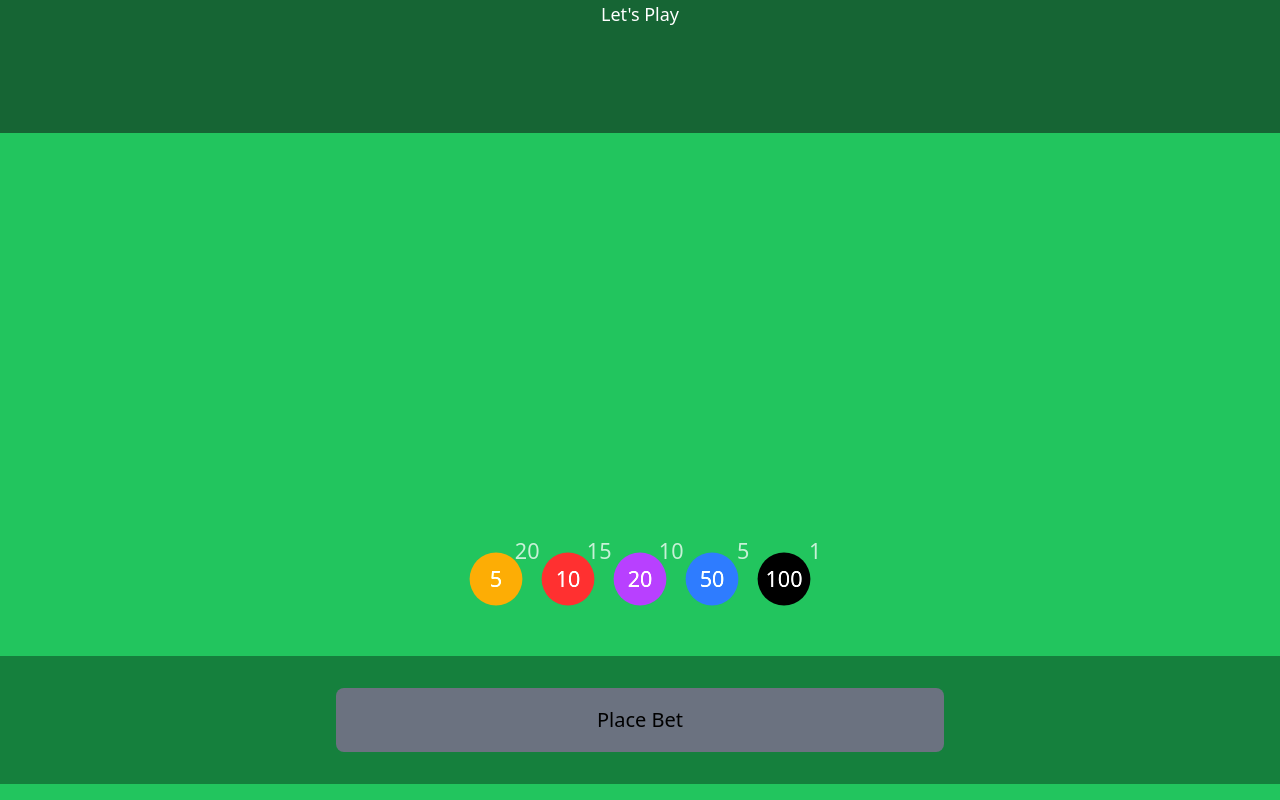
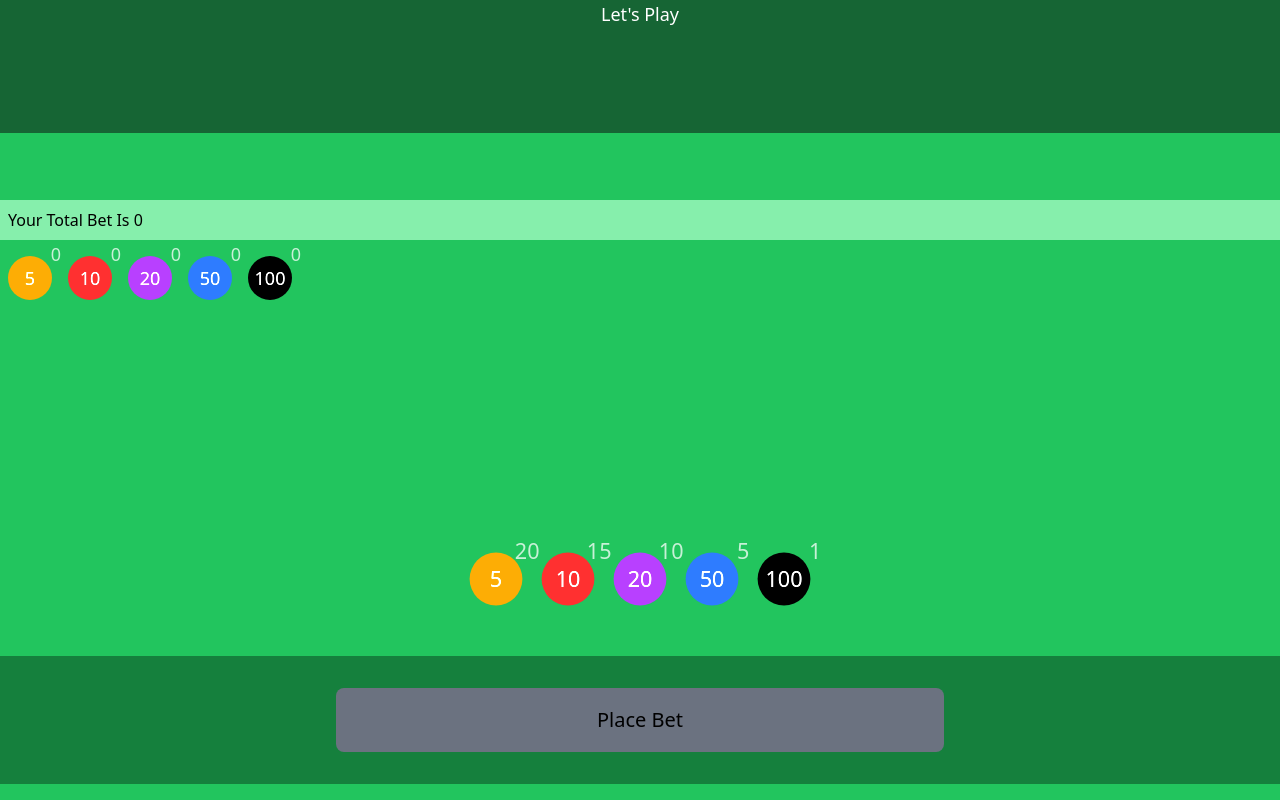
Before and after one commit to mjapanwala/blackjackofficial, a Next.js app: page / in a window 1280 px wide. Both pictures are taken after a click on the button "Start Game". Shown: the top 800 px of the page. Built offline with nearby package versions, Linux system fonts and the light colour scheme.

Commit message:
linked list

```diff
--- a/src/components/coins/coins.tsx
+++ b/src/components/coins/coins.tsx
@@ -1,11 +1,125 @@
-import React, { useState, useContext } from "react";
+import React, { useState, useContext, useEffect } from "react";
 import BettingContainer, {
   helloContext,
 } from "@containers/BettingContainer/BettingContainer";
 import { BetContainer } from "@containers/BettingContainer/BettingContainer";
 import {motion} from 'framer-motion'
-export default function Coins({handleButtonClick}, {children}, props) {
-  const { coinState } = useContext(BetContainer);
+import TotalBet from "@components/totalBet";
+export default function Coins({handleButtonClick, handleRemoveButtonClick}, {children}, props)
+
+ {
+
+  const { coinState, betStateCoin } = useContext(BetContainer);
+
+ class Node {
+   constructor(value) {
+    this.value = value;
+    this.next = null;
+   }
+ }
+  class LinkedList {
+    constructor(value) {
+      const newNode = new Node(value);
+      this.head = newNode;
+      this.tail = this.head;
+      this.length = 1;
+    }
+    push(value) {
+      const newNode = new Node(value)
+      if (this.head === null) {
+        this.head = newNode;
+        this.tail = newNode;
+      } else {
+        this.tail.next = newNode;
+        this.tail = newNode
+      }
+      this.length++;
+      return this;
+    }
+    pop() {
+      if (!this.head) {
+        return undefined;
+      }
+      let temp = this.head;
+      let pre = this.head;
+      while(temp.next) {
+        pre = temp;
+        temp = temp.next;
+      }
+      this.tail = pre;
+      this.tail.next = null;
+      this.length--
+    }
+    unshift(value) {
+      if (!this.head) {
+        const newNode = new Node(value)
+        this.head = newNode;
+        this.tail = newNode;
+        this.length++
+        return this
+      }
+      else  {
+        const newNode = new Node(value)
+        newNode.next = this.head;
+        this.head = newNode;
+        this.length++
+        return this
+      }
+    }
+    shift() {
+      if (!this.head) {
+        return undefined;
+      } else if (this.length === 1) {
+        this.head = null;
+        this.tail = null;
+        this.length--;
+        return this;
+      }
+        let temp = this.head;
+        this.head = temp.next;
+        temp = null;
+        this.length--
+        return this
+    }
+
+    get(index) {
+      if (index < 0 || index >= this.length) {
+        return undefined
+      }
+        let temp = this.head;
+        for (let i = 0; i <index; i++) {
+          temp = temp.next;
+        }
+        return temp
+
+    }
+    set(index, value) {
+      const newNode = new Node(value)
+      if (index < 0 || index >= this.length) {
+        return undefined
+      }
+      let temp = this.head
+
+      for (let i =0; i <index; i++) {
+
+          temp = temp.hext
+      }
+
+      this.head = null;
+      this.head = newNode;
+      return this;
+    }
+  }
+
+
+const mehran = new LinkedList(7);
+mehran.push(10);
+mehran.push(20);
+mehran.push(30);
+console.log(mehran.set(0,9))
+
+
+
 
   return (
     <>
@@ -15,14 +129,28 @@ export default function Coins({handleButtonClick}, {children}, props) {
           {coinState.map((coin, index, array) => {
             return (
               <>
-              <motion.button whileHover={{scale: 1.2}} onClick={(event) => handleButtonClick(event,coin, index)}  className={`${coin.color} text-white inline-block w-11 h-11 rounded-full text-center m-2  brightness-125 text-lg min-w-max`}>{coin.coinValue}
+              <motion.button disabled={coin.quantity === 0? true:false} whileHover={{scale: 1.2}} onClick={(event) => handleButtonClick(event,coin, index)}  className={`${coin.color} text-white inline-block w-11 h-11 rounded-full text-center m-2  brightness-125 text-lg min-w-max`}>{coin.coinValue}
               <span className="absolute top-0 right-0 inline-block w-6 h-6  opacity-75 rounded-full -m-4 ">{coin.quantity}</span></motion.button>
 
               </>
             );
           })}
         </ul>
-      </motion.div>
+        </motion.div>
+
+        <motion.div className="absolute w-full top-1/4">
+        <TotalBet/>
+        {betStateCoin.map((coin, index, array) => {
+            return (
+              <>
+
+              <motion.button whileHover={{scale: 1.2}} onClick={(event) => handleRemoveButtonClick(event,coin, index)}  className={`${coin.color} text-white inline-block w-11 h-11 rounded-full text-center m-2  brightness-125 text-lg min-w-max`}>{coin.coinValue}
+              <span className="absolute top-0 right-0 inline-block w-6 h-6  opacity-75 rounded-full -m-4 ">{coin.quantity}</span></motion.button>
+
+              </>
+            );
+          })}
+        </motion.div>
     </>
   );
 }
--- /dev/null
+++ b/src/components/totalBet.tsx
@@ -0,0 +1,15 @@
+import { BetContainer } from '@containers/BettingContainer/BettingContainer'
+import React, {useContext} from 'react'
+
+export default function TotalBet() {
+    const {betStateCoin} = useContext(BetContainer)
+    const reducer = (accumulator, item) => {
+        return accumulator + item.quantity * item.coinValue
+      }
+
+        const totalValue = betStateCoin.reduce(reducer, 0)
+  return (
+    <h1 className="p-2 bg-green-300 mb-2">Your Total Bet Is <span className="text-red-green">{totalValue}</span></h1>
+
+  )
+}
--- a/src/containers/BettingContainer/BettingContainer.tsx
+++ b/src/containers/BettingContainer/BettingContainer.tsx
@@ -31,12 +31,55 @@ let coins = [
     quantity: 1,
   },
 ];
+let betCoins = [
+  {
+    coinValue: 5,
+    color: "bg-yellow-600",
+    quantity: 0,
+  },
+  {
+    coinValue: 10,
+    color: "bg-red-600",
+    quantity: 0,
+  },
+  {
+    coinValue: 20,
+    color: "bg-purple-600",
+    quantity: 0,
+  },
+  {
+    coinValue: 50,
+    color: "bg-blue-600",
+    quantity: 0,
+  },
+  {
+    coinValue: 100,
+    color: "bg-black",
+    quantity: 0,
+  },
+];
 
+let newArray =[];
 export default function BettingContainer() {
   const [coinState, setCoinState] = useState(coins);
+  const [betStateCoin, setBetCoinState] = useState(betCoins);
+
+
 
   const handleButtonClick = (event, coin, index) => {
-    const decreaseFunction = (coinStateCopy) =>
+    let newQuantity = {...coin}
+    if (newArray.length < 1){
+       newQuantity.quantity = newQuantity.quantity - (newQuantity.quantity-1);
+      newArray.push(newQuantity);
+      setBetCoinState(newArray)
+    }
+    else if (newArray.length >=1) {
+      newQuantity.quantity = newQuantity.quantity - (newQuantity.quantity-1);
+      const arman = [...betStateCoin, newQuantity].sort((a,b) => a.coinValue-b.coinValue)
+      setBetCoinState(arman)
+    }
+
+    copyAndSetCoinState((coinStateCopy) =>
     coinStateCopy.map((item, index, array) => {
       if (item.coinValue === coin.coinValue && item.quantity >= 1) {
         item.quantity -= 1;
@@ -44,11 +87,12 @@ export default function BettingContainer() {
       } else {
         return item;
       }
-      });
+    }));
+  };
 
-    copyAndSetCoinState(decreaseFunction);
-    // setCoinState (n => [...totalChips, n])
-  };
+  const handleRemoveButtonClick = (event, coin, index) => {
+
+  }
   const copyAndSetCoinState = (f: (coinStateCopy) => []) => {
     // create the coinState copy
     const coinStateCopy = coinState.map((coin) => Object.assign({}, coin));
@@ -59,12 +103,15 @@ export default function BettingContainer() {
     // pass the response to the setCoinState function
     setCoinState(newState);
   };
-  const [betCoins, setBetCoinState] = useState(undefined);
+
 
   return (
     <>
-      <BetContainer.Provider value={{ coinState: coinState }}>
-        <Coins handleButtonClick={handleButtonClick} />
+      <BetContainer.Provider value={{ coinState: coinState, betStateCoin:betStateCoin }}>
+        <Coins handleRemoveButtonClick={handleRemoveButtonClick} handleButtonClick={handleButtonClick}>
+
+          <h1>You are going nowhere</h1>
+        </Coins>
       </BetContainer.Provider>
     </>
   );
--- a/src/containers/ButtonContainer/ButtonContainer.tsx
+++ b/src/containers/ButtonContainer/ButtonContainer.tsx
@@ -10,7 +10,7 @@ export const ButtonContext = createContext(null);
 export default function ButtonContainer({children}, props) {
   const [startGame, setStartGame] = useState(true);
   const hi = useContext(BetContainer);
-
+console.log(hi)
   return (
     <>
       <ButtonContext.Provider value={{setStartGame, startGame}}>
```
Lines whose indentation alone changed are shown as unchanged.
